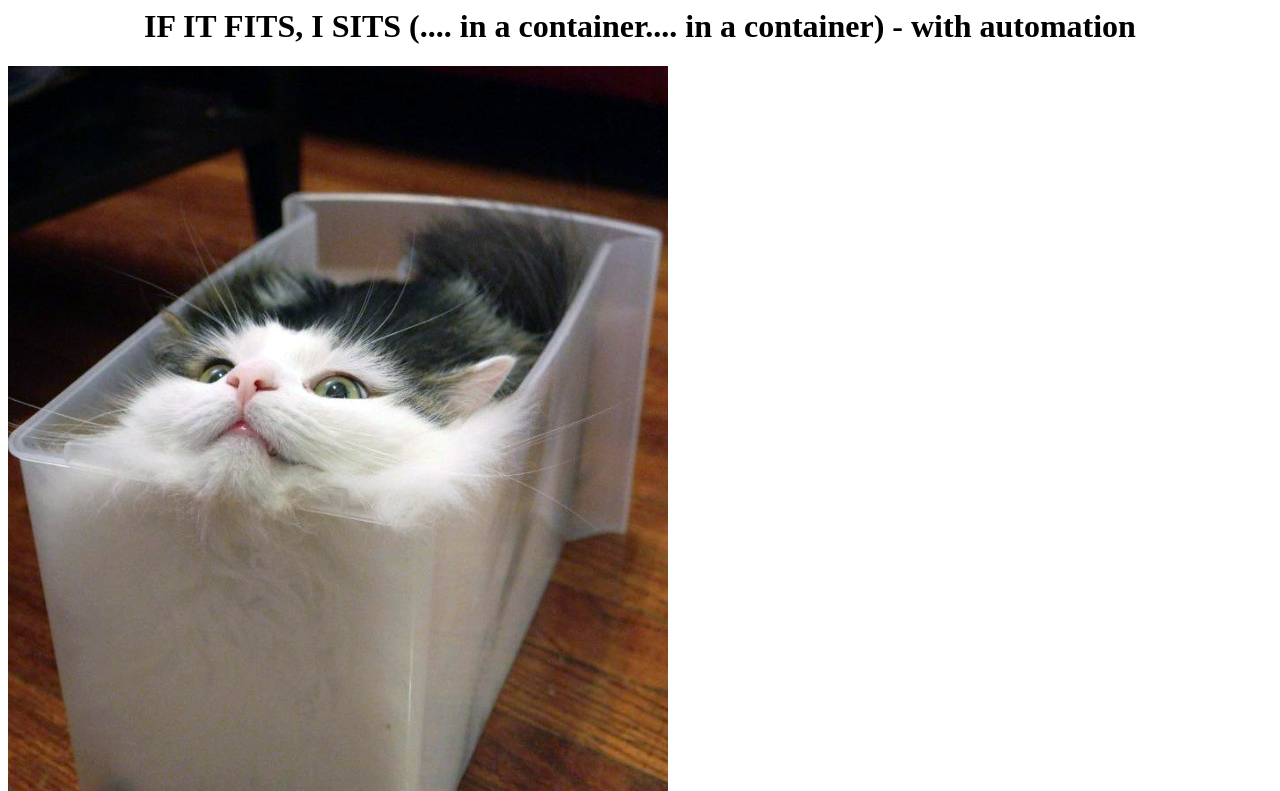
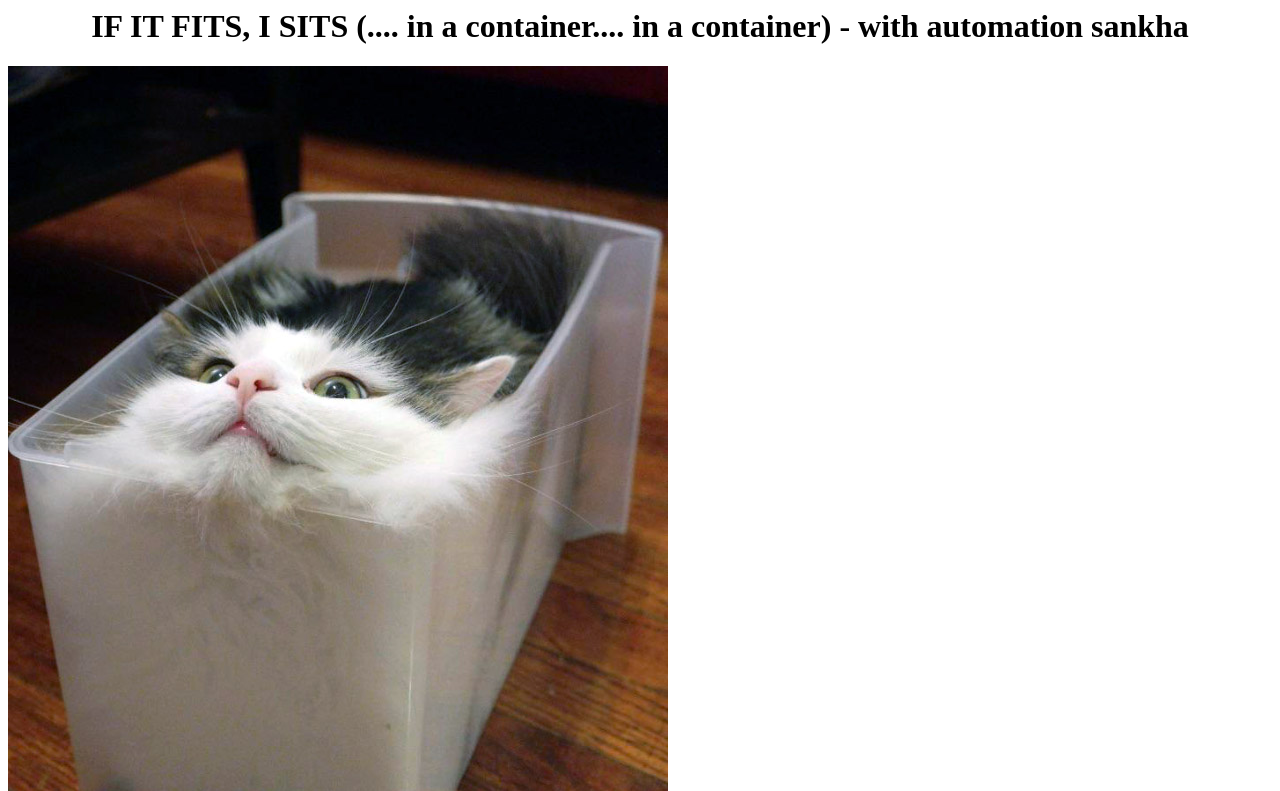
Before and after one commit to Sankhapramudithagunathuga/testing-cicd, a plain HTML site: page index.html in a window 1280 px wide. Shown: the top 791 px of the page. Drawn offline with Linux system fonts and the light colour scheme.

Commit message:
Update index.html

```diff
--- a/index.html
+++ b/index.html
@@ -3,7 +3,7 @@
 		<title> Container of cats </title>
 	</head>
 	<body>
-		<center><h1> IF IT FITS, I SITS (.... in a container.... in a container) - with automation</h1></center>
+		<center><h1> IF IT FITS, I SITS (.... in a container.... in a container) - with automation sankha</h1></center>
 
 		<section id="photos">
 			<img src="containerandcat1.jpg" alt="container and a cat">
```
